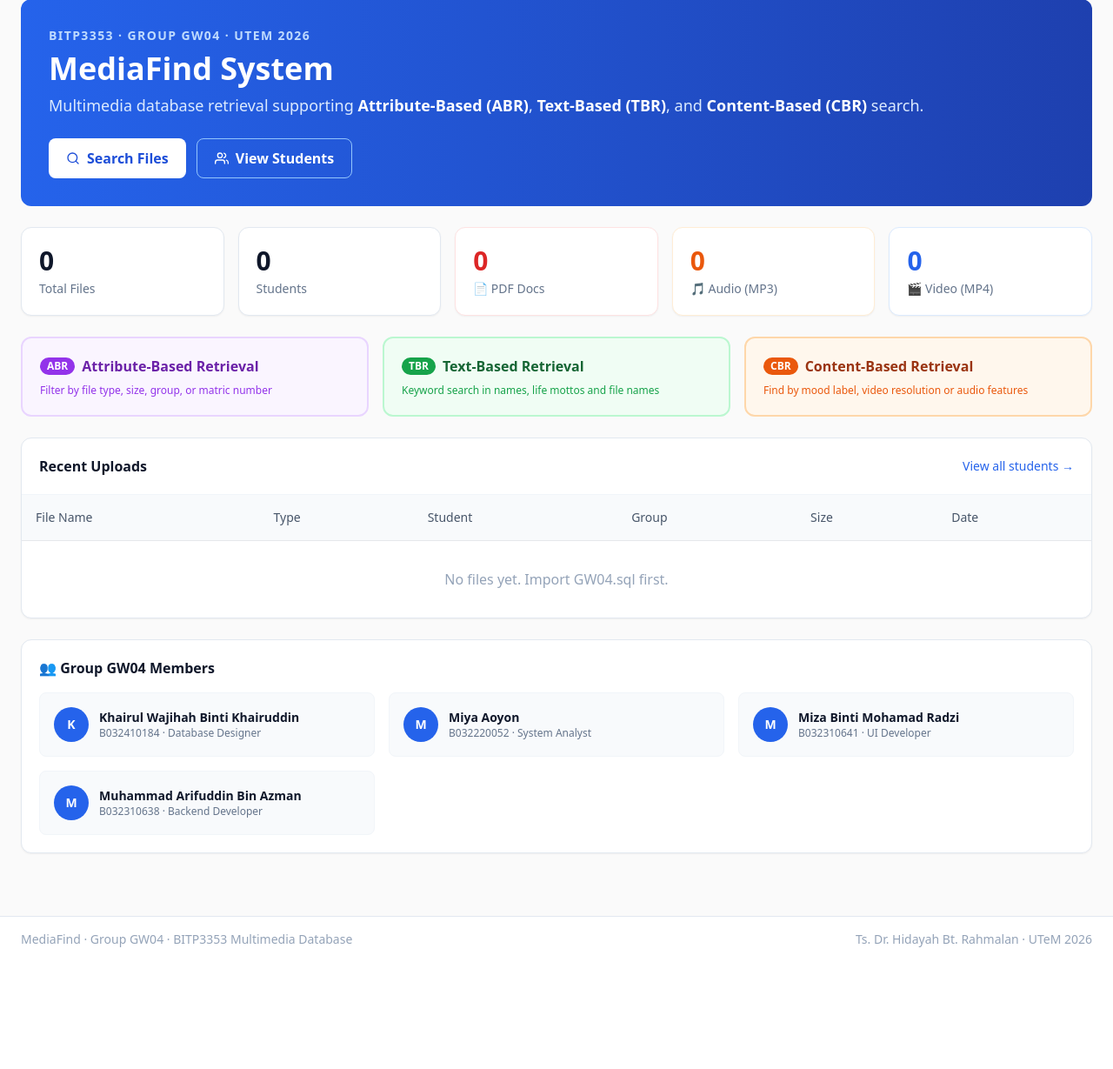
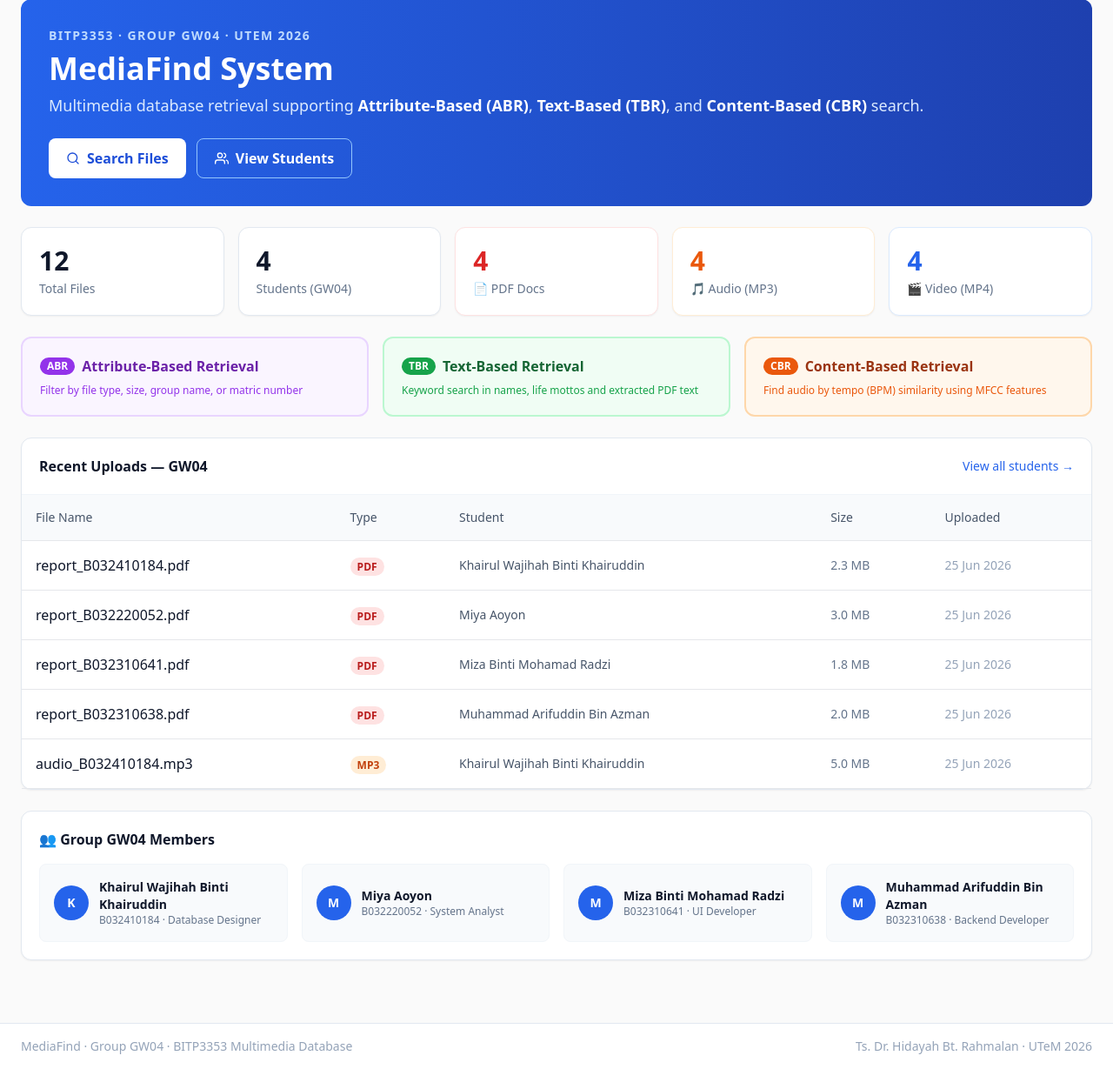
Before and after one commit to kwajihah/mediafind, a PHP site: page / in a window 1280 px wide. Shown: the part 86-1315 px from the top of the page at 87% size. Before the commit the page ends 1175 px from the top, so only its background shows below. Run offline with PHP 8.4, Linux system fonts and the light colour scheme; data comes from the database, SQL or seed files in the repository; data that the repository does not hold is empty; some libraries are stand-ins or nearby versions.

Commit message:
Update index.php

```diff
--- a/index.php
+++ b/index.php
@@ -4,15 +4,45 @@ include 'includes/db_connect_utem.php';
 
 $pdo = getDB();
 
-// Real counts from database
-$totalStudents = $pdo->query("SELECT COUNT(*) FROM students")->fetchColumn();
-$totalFiles    = $pdo->query("SELECT COUNT(*) FROM files")->fetchColumn();
-$pdfCount      = $pdo->query("SELECT COUNT(*) FROM files WHERE fileType='PDF'")->fetchColumn();
-$audioCount    = $pdo->query("SELECT COUNT(*) FROM files WHERE fileType='MP3'")->fetchColumn();
-$videoCount    = $pdo->query("SELECT COUNT(*) FROM files WHERE fileType='MP4'")->fetchColumn();
+// ── Stats (GW04 only) ────────────────────────────────────
+$totalStudents = $pdo->query(
+    "SELECT COUNT(*) FROM student WHERE group_name = 'GW04'"
+)->fetchColumn();
 
-// Recent 5 files
-$recentFiles = $pdo->query("SELECT * FROM files ORDER BY uploadDate DESC LIMIT 5")->fetchAll();
+$totalFiles = $pdo->query(
+    "SELECT COUNT(*) FROM media_file mf
+     JOIN student s ON mf.student_id = s.studentID
+     WHERE s.group_name = 'GW04'"
+)->fetchColumn();
+
+$pdfCount = $pdo->query(
+    "SELECT COUNT(*) FROM media_file mf
+     JOIN student s ON mf.student_id = s.studentID
+     WHERE s.group_name = 'GW04' AND mf.file_type = 'pdf'"
+)->fetchColumn();
+
+$audioCount = $pdo->query(
+    "SELECT COUNT(*) FROM media_file mf
+     JOIN student s ON mf.student_id = s.studentID
+     WHERE s.group_name = 'GW04' AND mf.file_type = 'audio'"
+)->fetchColumn();
+
+$videoCount = $pdo->query(
+    "SELECT COUNT(*) FROM media_file mf
+     JOIN student s ON mf.student_id = s.studentID
+     WHERE s.group_name = 'GW04' AND mf.file_type = 'video'"
+)->fetchColumn();
+
+// ── Recent 5 files (GW04 only) ───────────────────────────
+$recentFiles = $pdo->query(
+    "SELECT mf.file_id, mf.file_name, mf.file_type, mf.file_size, mf.upload_file,
+            s.student_name, s.matric_no
+     FROM media_file mf
+     JOIN student s ON mf.student_id = s.studentID
+     WHERE s.group_name = 'GW04'
+     ORDER BY mf.upload_file DESC
+     LIMIT 5"
+)->fetchAll();
 ?>
 
 <div class="max-w-7xl mx-auto p-6 space-y-6">
@@ -45,7 +75,7 @@ $recentFiles = $pdo->query("SELECT * FROM files ORDER BY uploadDate DESC LIMIT 5
         </div>
         <div class="p-5 rounded-xl border border-slate-200 shadow-sm bg-white">
             <div class="text-3xl font-bold text-slate-900 mb-1"><?= $totalStudents ?></div>
-            <div class="text-sm text-slate-500">Students</div>
+            <div class="text-sm text-slate-500">Students (GW04)</div>
         </div>
         <div class="p-5 rounded-xl border border-red-100 shadow-sm bg-white">
             <div class="text-3xl font-bold text-red-600 mb-1"><?= $pdfCount ?></div>
@@ -61,35 +91,35 @@ $recentFiles = $pdo->query("SELECT * FROM files ORDER BY uploadDate DESC LIMIT 5
         </div>
     </div>
 
-    <!-- Retrieval Methods -->
+    <!-- Retrieval Method Cards -->
     <div class="grid grid-cols-1 md:grid-cols-3 gap-4">
         <a href="search.php?mode=ABR" class="block p-5 rounded-xl border-2 border-purple-200 bg-purple-50 hover:border-purple-400 transition">
             <div class="flex items-center gap-2 mb-2">
                 <span class="bg-purple-600 text-white text-xs font-bold px-2 py-0.5 rounded-full">ABR</span>
                 <span class="font-semibold text-purple-800">Attribute-Based Retrieval</span>
             </div>
-            <p class="text-xs text-purple-600">Filter by file type, size, group, or matric number</p>
+            <p class="text-xs text-purple-600">Filter by file type, size, group name, or matric number</p>
         </a>
         <a href="search.php?mode=TBR" class="block p-5 rounded-xl border-2 border-green-200 bg-green-50 hover:border-green-400 transition">
             <div class="flex items-center gap-2 mb-2">
                 <span class="bg-green-600 text-white text-xs font-bold px-2 py-0.5 rounded-full">TBR</span>
                 <span class="font-semibold text-green-800">Text-Based Retrieval</span>
             </div>
-            <p class="text-xs text-green-600">Keyword search in names, life mottos and file names</p>
+            <p class="text-xs text-green-600">Keyword search in names, life mottos and extracted PDF text</p>
         </a>
         <a href="search.php?mode=CBR" class="block p-5 rounded-xl border-2 border-orange-200 bg-orange-50 hover:border-orange-400 transition">
             <div class="flex items-center gap-2 mb-2">
                 <span class="bg-orange-600 text-white text-xs font-bold px-2 py-0.5 rounded-full">CBR</span>
                 <span class="font-semibold text-orange-800">Content-Based Retrieval</span>
             </div>
-            <p class="text-xs text-orange-600">Find by mood label, video resolution or audio features</p>
+            <p class="text-xs text-orange-600">Find audio by tempo (BPM) similarity using MFCC features</p>
         </a>
     </div>
 
-    <!-- Recent Files -->
+    <!-- Recent Files Table -->
     <div class="rounded-xl border border-slate-200 shadow-sm bg-white">
         <div class="p-5 border-b border-slate-100 flex items-center justify-between">
-            <h2 class="font-semibold text-slate-900">Recent Uploads</h2>
+            <h2 class="font-semibold text-slate-900">Recent Uploads — GW04</h2>
             <a href="student.php" class="text-sm text-blue-600 hover:underline">View all students →</a>
         </div>
         <table class="w-full text-left">
@@ -98,38 +128,41 @@ $recentFiles = $pdo->query("SELECT * FROM files ORDER BY uploadDate DESC LIMIT 5
                     <th class="p-4 text-sm font-medium text-slate-600">File Name</th>
                     <th class="p-4 text-sm font-medium text-slate-600">Type</th>
                     <th class="p-4 text-sm font-medium text-slate-600">Student</th>
-                    <th class="p-4 text-sm font-medium text-slate-600">Group</th>
                     <th class="p-4 text-sm font-medium text-slate-600">Size</th>
-                    <th class="p-4 text-sm font-medium text-slate-600">Date</th>
+                    <th class="p-4 text-sm font-medium text-slate-600">Uploaded</th>
                 </tr>
             </thead>
             <tbody>
                 <?php if (empty($recentFiles)): ?>
-                <tr><td colspan="6" class="p-8 text-center text-slate-400">No files yet. Import GW04.sql first.</td></tr>
+                <tr><td colspan="5" class="p-8 text-center text-slate-400">No files found. Import GW04 SQL first.</td></tr>
                 <?php else: ?>
                 <?php foreach ($recentFiles as $f):
-                    $typeBadge = match(strtoupper($f['fileType'])) {
-                        'PDF' => 'bg-red-100 text-red-700',
-                        'MP3' => 'bg-orange-100 text-orange-700',
-                        'MP4' => 'bg-blue-100 text-blue-700',
+                    // file_type is 'pdf','audio','video'
+                    $typeBadge = match($f['file_type']) {
+                        'pdf'   => 'bg-red-100 text-red-700',
+                        'audio' => 'bg-orange-100 text-orange-700',
+                        'video' => 'bg-blue-100 text-blue-700',
                         default => 'bg-slate-100 text-slate-600'
                     };
+                    $typeLabel = match($f['file_type']) {
+                        'pdf'   => 'PDF',
+                        'audio' => 'MP3',
+                        'video' => 'MP4',
+                        default => strtoupper($f['file_type'])
+                    };
+                    // file_size is in bytes — convert to MB
+                    $sizeMb = number_format($f['file_size'] / 1048576, 1);
                 ?>
                 <tr class="border-b hover:bg-slate-50">
-                    <td class="p-4 font-medium text-slate-900"><?= htmlspecialchars($f['fileName']) ?></td>
+                    <td class="p-4 font-medium text-slate-900"><?= htmlspecialchars($f['file_name']) ?></td>
                     <td class="p-4">
                         <span class="px-2 py-0.5 rounded-full text-xs font-semibold <?= $typeBadge ?>">
-                            <?= htmlspecialchars($f['fileType']) ?>
+                            <?= $typeLabel ?>
                         </span>
                     </td>
-                    <td class="p-4 text-slate-600 text-sm"><?= htmlspecialchars($f['studentName']) ?></td>
-                    <td class="p-4">
-                        <span class="px-2 py-0.5 bg-blue-50 text-blue-700 border border-blue-200 rounded text-xs font-medium">
-                            <?= htmlspecialchars($f['groupName']) ?>
-                        </span>
-                    </td>
-                    <td class="p-4 text-slate-500 text-sm"><?= number_format($f['fileSizeMb'], 1) ?> MB</td>
-                    <td class="p-4 text-slate-400 text-sm"><?= date('d M Y', strtotime($f['uploadDate'])) ?></td>
+                    <td class="p-4 text-slate-600 text-sm"><?= htmlspecialchars($f['student_name']) ?></td>
+                    <td class="p-4 text-slate-500 text-sm"><?= $sizeMb ?> MB</td>
+                    <td class="p-4 text-slate-400 text-sm"><?= date('d M Y', strtotime($f['upload_file'])) ?></td>
                 </tr>
                 <?php endforeach; ?>
                 <?php endif; ?>
@@ -140,19 +173,19 @@ $recentFiles = $pdo->query("SELECT * FROM files ORDER BY uploadDate DESC LIMIT 5
     <!-- Group Members -->
     <div class="rounded-xl border border-slate-200 shadow-sm bg-white p-5">
         <h2 class="font-semibold text-slate-900 mb-4">👥 Group GW04 Members</h2>
-        <div class="grid grid-cols-1 md:grid-cols-3 gap-4">
+        <div class="grid grid-cols-1 md:grid-cols-4 gap-4">
             <?php
             $members = [
                 ['name'=>'Khairul Wajihah Binti Khairuddin','matric'=>'B032410184','role'=>'Database Designer'],
                 ['name'=>'Miya Aoyon',                       'matric'=>'B032220052','role'=>'System Analyst'],
                 ['name'=>'Miza Binti Mohamad Radzi',         'matric'=>'B032310641','role'=>'UI Developer'],
-                ['name'=>'Muhammad Arifuddin Bin Azman',      'matric'=>'B032310638','role'=>'Backend Developer'],
+                ['name'=>'Muhammad Arifuddin Bin Azman',     'matric'=>'B032310638','role'=>'Backend Developer'],
             ];
             foreach ($members as $m):
             ?>
             <div class="flex items-center gap-3 p-4 rounded-lg bg-slate-50 border border-slate-100">
                 <div class="w-10 h-10 rounded-full bg-blue-600 flex items-center justify-center text-white font-bold text-sm flex-shrink-0">
-                    <?= strtoupper(substr($m['name'],0,1)) ?>
+                    <?= strtoupper(substr($m['name'], 0, 1)) ?>
                 </div>
                 <div>
                     <div class="font-semibold text-slate-900 text-sm"><?= $m['name'] ?></div>
```
